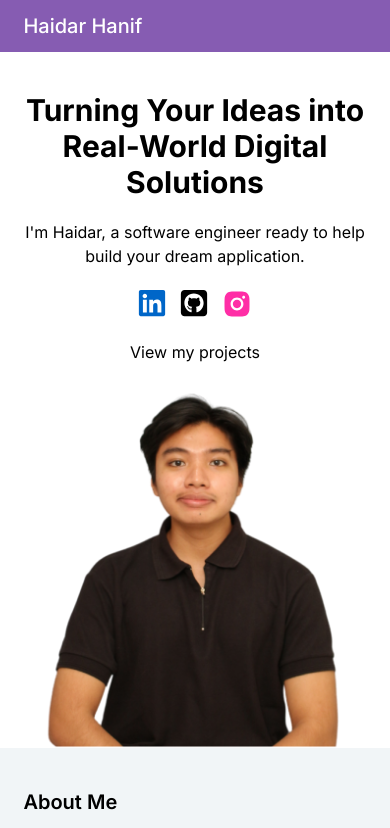
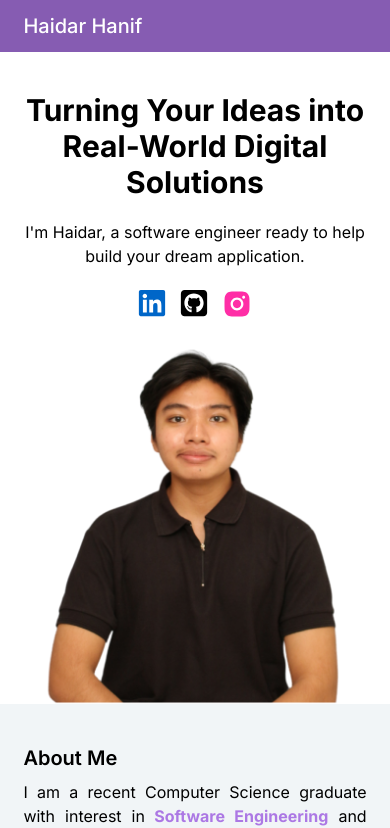
Before and after one commit to Haidarr-h/my-portfolio, a React (Vite) app: page / in a window 390 px wide. Shown: the top 828 px of the page. Built offline with nearby package versions, Linux system fonts and the light colour scheme.

Commit message:
add motions and working nav

```diff
--- a/src/App.css
+++ b/src/App.css
@@ -31,4 +31,8 @@
   body {
     font-family: "Inter", sans-serif;
   }
+
+  html {
+    scroll-behavior: smooth;
+  }
 }
--- a/src/data/Projects.js
+++ b/src/data/Projects.js
@@ -4,12 +4,14 @@ export const projectList = [
         image_source: "../src/assets/evalyn_dashboard.png",
         desc: "Modern form & grading website that uses AI to evaluate essays and give instant feedback.",
         tags: ["React", "FastAPI", "Microsoft Azure OpenAI", "PostgreSQL"],
+        link: "https://evalyn.netlify.app"
     },
     {
         title:"Upscale",
         image_source: "../src/assets/upscale.png",
         desc: "Help businesses to get their perfect talents. Help talents meet their perfect businesses.",
         tags: ["React", "Tailwindcss", "Framer Motion"],
+        link: "https://haidarr-h.github.io/upscale-react/"
     },
     {
         title:"Automatic Google Maps Web Scrapping",
--- a/src/layout/Footer.jsx
+++ b/src/layout/Footer.jsx
@@ -5,7 +5,7 @@ import { AiFillInstagram } from "react-icons/ai";
 export default function Footer() {
   return (
     <>
-      <div className="bg-[#865cb2]">
+      <div id="footer" className="bg-[#865cb2]">
         <div className="container-main py-5 lg:py-10">
           <div className="text-center text-white space-y-5">
             <h1 className="heading-section uppercase">Lets Connect</h1>
--- a/src/layout/Navbar.jsx
+++ b/src/layout/Navbar.jsx
@@ -9,10 +9,10 @@ export default function Navbar() {
             </div>
 
             <div className="hidden lg:flex flex-row gap-5">
-              <a href="">About</a>
-              <a href="">Projects</a>
-              <a href="">Experiences</a>
-              <a href="">Contact</a>
+              <a href="#about">About</a>
+              <a href="#projects">Projects</a>
+              <a href="#activities">Experiences</a>
+              <a href="#footer">Contact</a>
             </div>
           </div>
         </div>
--- a/src/pages/home/AboutMe.jsx
+++ b/src/pages/home/AboutMe.jsx
@@ -4,13 +4,19 @@ import { FaPython } from "react-icons/fa";
 import { FaBusinessTime } from "react-icons/fa";
 import { FaBrain } from "react-icons/fa";
 import { RiSpeakFill } from "react-icons/ri";
+import { motion } from "framer-motion";
 
 export default function AboutMe() {
   return (
     <>
-      <div className="bg-[#f1f5f7]">
+      <div id="about" className="bg-[#f1f5f7]">
         <div className="container-main py-10">
-          <div className="text-black flex flex-col lg:flex-row gap-5 lg:gap-1 justify-between">
+          <motion.div
+            className="text-black flex flex-col lg:flex-row gap-5 lg:gap-1 justify-between"
+            initial={{ opacity: 0, y: -40 }}
+            animate={{ opacity: 1, y: 0 }}
+            transition={{ duration: 1, ease: "easeOut" }}
+          >
             {/* left */}
             <div className="flex-1">
               <h1 className="heading-section">About Me</h1>
@@ -68,7 +74,7 @@ export default function AboutMe() {
                 </div>
               </div>
             </div>
-          </div>
+          </motion.div>
         </div>
       </div>
     </>
--- a/src/pages/home/Activities.jsx
+++ b/src/pages/home/Activities.jsx
@@ -1,18 +1,25 @@
 import { activitiesList } from "../../data/Activities";
+import { motion } from "framer-motion";
 
 export default function Activities() {
   return (
     <>
-      <div className="bg-[#f1f5f7]">
+      <div id="activities" className="bg-[#f1f5f7]">
         <div className="container-main py-5 lg:py-10">
           <div className="space-y-5 lg:space-y-7">
-            <h1 className="heading-section  text-center lg:text-left">Recent Activities</h1>
+            <h1 className="heading-section  text-center lg:text-left">
+              Recent Activities
+            </h1>
             <div className="grid gap-6 md:grid-cols-2 lg:grid-cols-3">
               {activitiesList.map((activity, index) => (
-                <a
+                <motion.a
                   key={index}
                   href=""
                   className="block rounded-xl bg-white"
+                  initial={{ opacity: 0, y: -40 }}
+                  animate={{ opacity: 1, y: 0 }}
+                  transition={{ duration: 1, ease: "easeOut" }}
+                  whileHover={{ scale: 1.05, transition: { duration: 0.2 } }}
                 >
                   <img
                     src={activity.img_source}
@@ -20,13 +27,15 @@ export default function Activities() {
                     className="rounded-t-xl h-[200px] w-full object-cover"
                   />
                   <div className="flex flex-col gap-3 p-2 text-sm justify-between">
-                    <p className="font-light w-fit bg-tags text-white">{activity.date}</p>
+                    <p className="font-light w-fit bg-tags text-white">
+                      {activity.date}
+                    </p>
                     <h2 className="font-bold text-base text-center text-highlight">
                       {activity.title}
                     </h2>
                     <p className="font-light text-justify">{activity.desc}</p>
                   </div>
-                </a>
+                </motion.a>
               ))}
             </div>
           </div>
--- a/src/pages/home/FeaturedProjects.jsx
+++ b/src/pages/home/FeaturedProjects.jsx
@@ -1,16 +1,22 @@
 import { projectList } from "../../data/Projects";
+import { motion } from "framer-motion";
 
 export default function Projects() {
   return (
     <>
-      <div className="bg-white">
+      <div id="projects" className="bg-white">
         <div className="container-main py-5 lg:py-10">
           <div className="space-y-5">
             <h1 className="heading-section text-center lg:text-left">Featured Projects</h1>
             {/* container for projects */}
             <div className="grid gap-6 md:grid-cols-2 lg:grid-cols-3">
               {projectList.map((project, index) => (
-                <a key={index} href="" className="block rounded-xl bg-[#F9FAFB]">
+                <motion.a
+                initial={{ opacity:0, y:-40 }}
+                animate={{ opacity:1, y:0 }}
+                transition={{ duration: 1, ease:"easeOut" }}
+                whileHover={{ scale: 1.05, transition: { duration: 0.2 } }}
+                key={index} href={project.link} className="block rounded-xl bg-[#F9FAFB]">
                   <img
                     src={project.image_source}
                     alt={project.title}
@@ -25,7 +31,7 @@ export default function Projects() {
                       ))}
                     </div>
                   </div>
-                </a>
+                </motion.a>
               ))}
             </div>
           </div>
--- a/src/pages/home/HomePage.jsx
+++ b/src/pages/home/HomePage.jsx
@@ -1,6 +1,7 @@
 import { FaLinkedin } from "react-icons/fa";
 import { FaSquareGithub } from "react-icons/fa6";
 import { AiFillInstagram } from "react-icons/ai";
+import { motion } from "framer-motion";
 
 export default function HomePage() {
   return (
@@ -8,7 +9,12 @@ export default function HomePage() {
       <div className="bg-white">
         <div className="container-main pt-10 lg:pt-20">
           <div className="flex flex-col lg:flex-row justify-between">
-            <div className="space-y-5">
+            <motion.div
+              className="space-y-5"
+              initial={{ opacity: 0, y: -40 }}
+              animate={{ opacity: 1, y: 0 }}
+              transition={{ duration: 1, ease: "easeOut" }}
+            >
               <h1 className="font-bold text-3xl lg:text-4xl text-center lg:text-left">
                 Turning Your Ideas into Real-World Digital Solutions
               </h1>
@@ -23,19 +29,26 @@ export default function HomePage() {
                 <a href="https://github.com/Haidarr-h">
                   <FaSquareGithub size={30}></FaSquareGithub>
                 </a>
-                <a href="https://www.instagram.com/haidarr.h/"><AiFillInstagram color="#ff2ea6" size={32}></AiFillInstagram></a>
+                <a href="https://www.instagram.com/haidarr.h/">
+                  <AiFillInstagram color="#ff2ea6" size={32}></AiFillInstagram>
+                </a>
               </div>
-              <button className="mx-auto block lg:mx-0">View my projects</button>
+              {/* <button className="mx-auto block lg:mx-0">
+                View my projects
+              </button> */}
+            </motion.div>
 
-            </div>
-
-            <div>
+            <motion.div
+              initial={{ opacity: 0, y: -40 }}
+              animate={{ opacity: 1, y: 0 }}
+              transition={{ duration: 1, ease: "easeOut" }}
+            >
               <img
                 src="../src/assets/meReal.png"
                 alt="photo Profile"
                 className="w-[350px] h-auto mr-20"
               />
-            </div>
+            </motion.div>
           </div>
         </div>
       </div>
```
